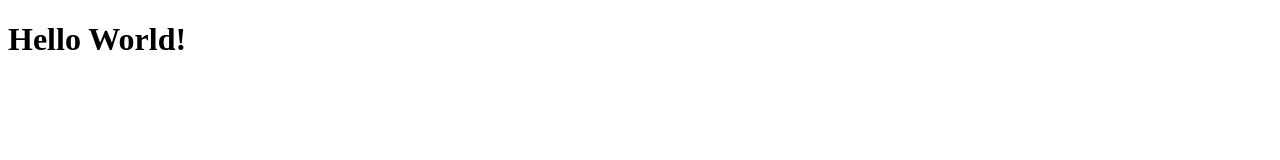
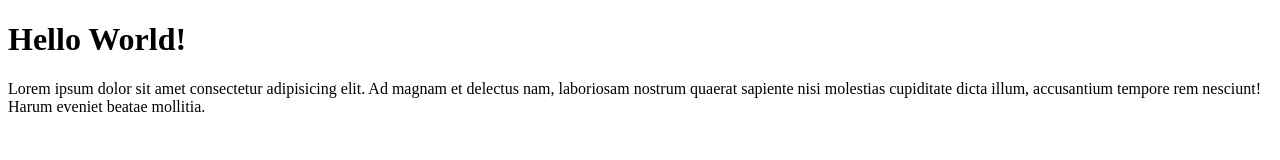
Before and after one commit to IvanSSantana/git-studies, a plain HTML site: page index.html in a window 1280 px wide. Drawn offline with Linux system fonts and the light colour scheme.

Commit message:
commit 7 - Concluindo implementação

```diff
--- a/index.html
+++ b/index.html
@@ -9,5 +9,8 @@
     <h1>
         Hello World!
     </h1>
+
+    <p>Lorem ipsum dolor sit amet consectetur adipisicing elit. Ad magnam et delectus nam, laboriosam nostrum quaerat sapiente nisi molestias cupiditate dicta illum, accusantium tempore rem nesciunt! Harum eveniet beatae mollitia.</p>
+
 </body>
 </html>
```
